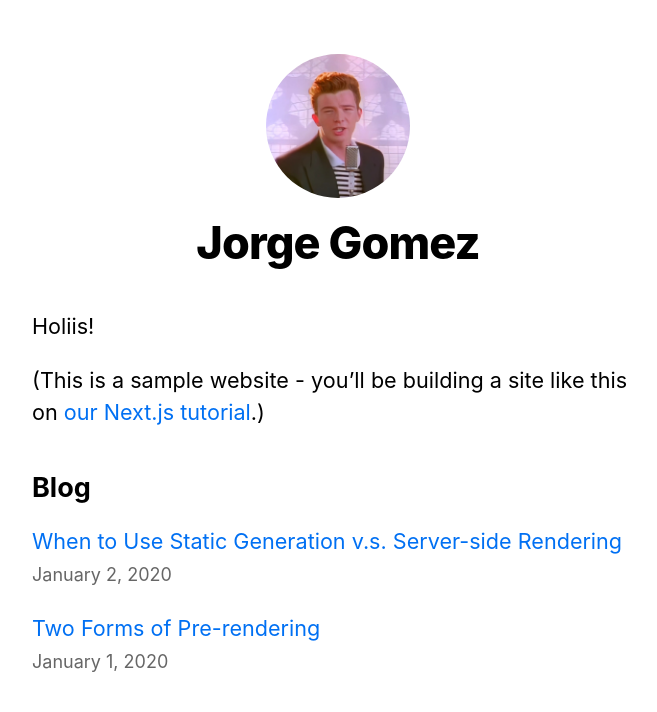
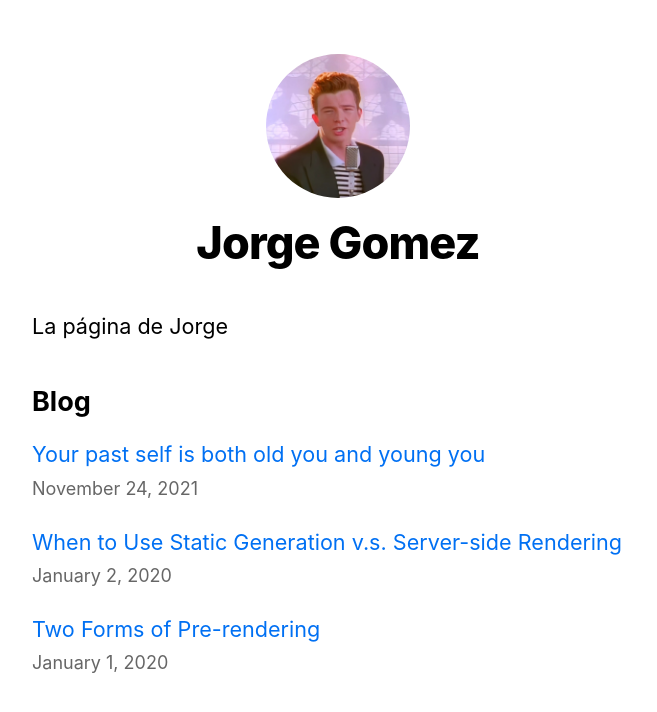
Before and after one commit to jorexetw/nextjs-playground, a Next.js app: page / in a window 1280 px wide. Shown: the top 712 px of the page, without its empty margins (302-959 px from the left). Built offline with nearby package versions, Linux system fonts and the light colour scheme.

Commit message:
Shower thought

```diff
--- a/pages/index.tsx
+++ b/pages/index.tsx
@@ -20,11 +20,8 @@ const Home: NextPage<HomeProps> = ({posts}) => {
           <title>{siteTitle}</title>
         </Head>
         <section className={utilStyles.headingMd}>
-          <p>Holiis!</p>
-          <p>
-            (This is a sample website - you’ll be building a site like this on{' '}
-            <a href="https://nextjs.org/learn">our Next.js tutorial</a>.)
-          </p>
+          <p>La página de Jorge</p>
+          <p></p>
         </section>
       <section className={`${utilStyles.headingMd} ${utilStyles.padding1px}`}>
           <h2 className={utilStyles.headingLg}>Blog</h2>
--- /dev/null
+++ b/posts/past-self.md
@@ -0,0 +1,4 @@
+---
+title: 'Your past self is both old you and young you'
+date: '2021-11-24'
+---
```
